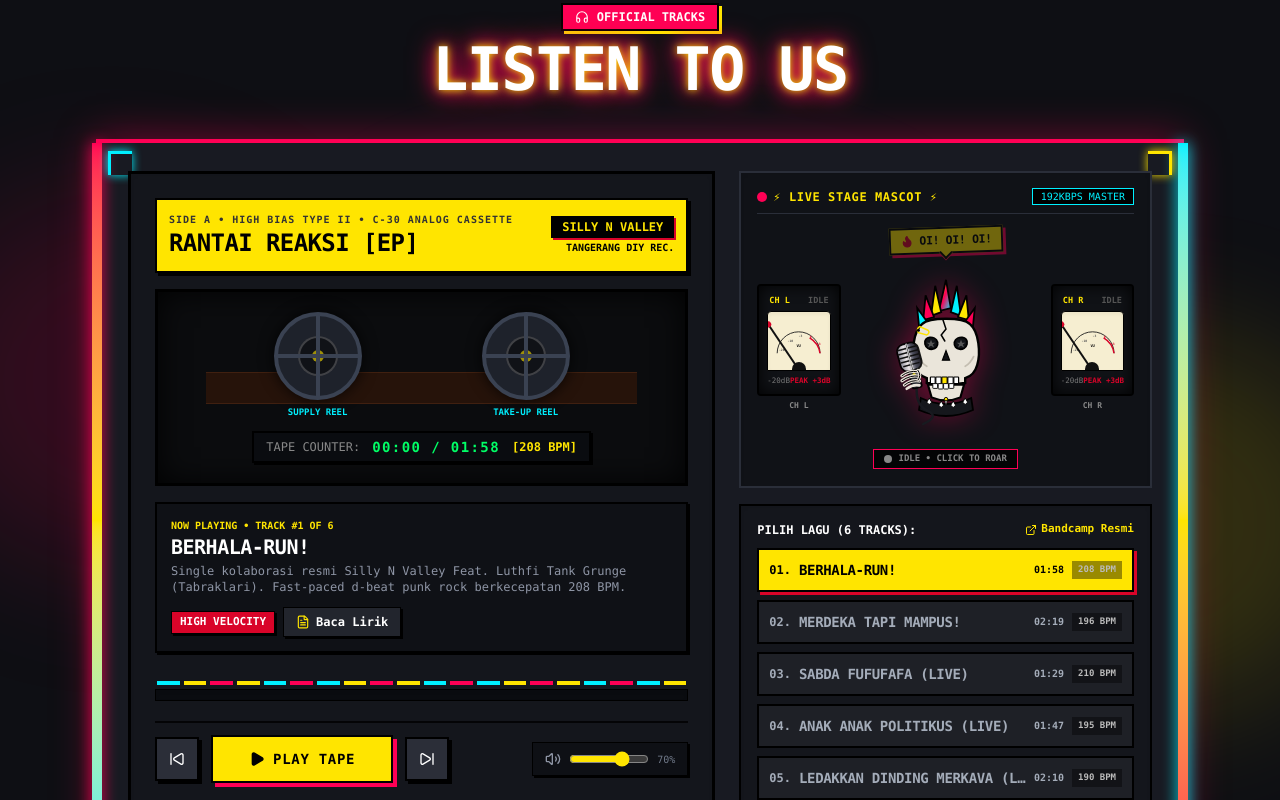
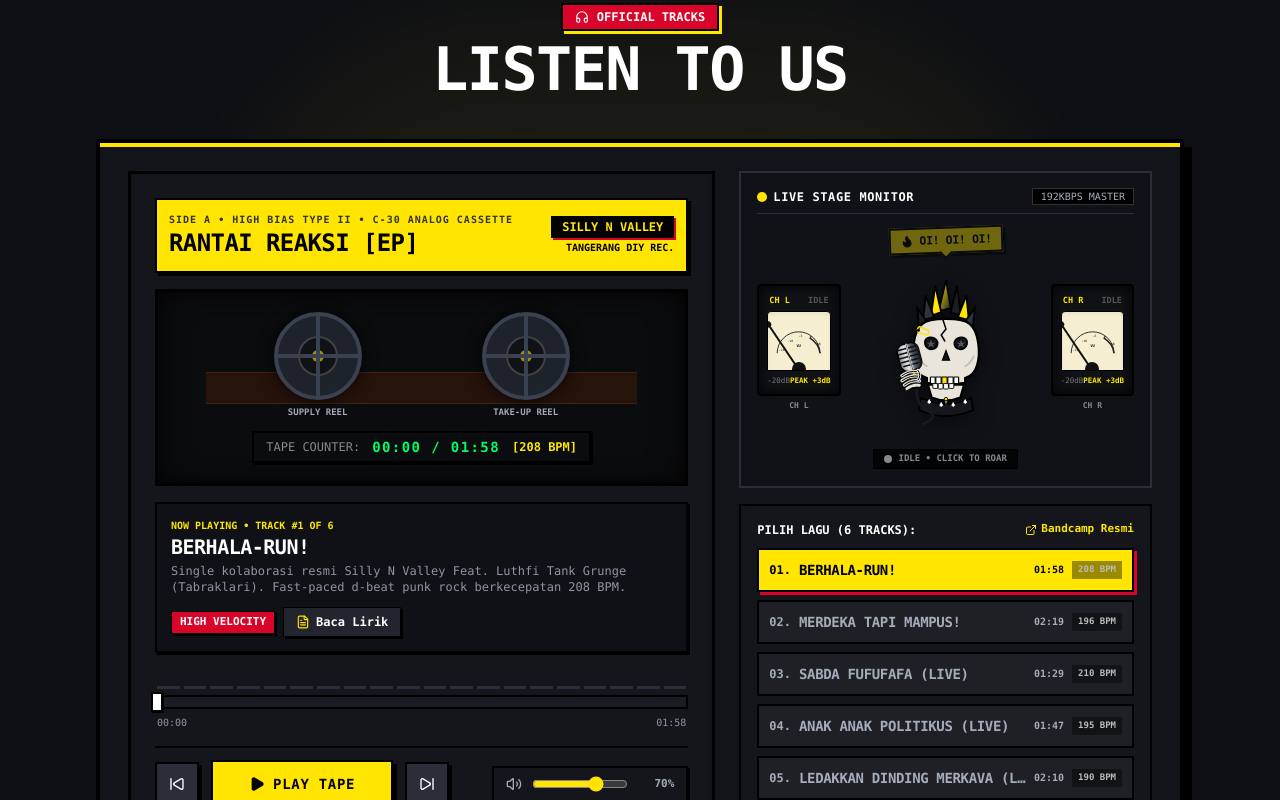
Before and after one commit to anggarenn/projectBand, a Next.js app: page / in a window 1280 px wide. Shown: the part 2800-3600 px from the top of the page. Built offline with nearby package versions, Linux system fonts and the light colour scheme; a web font is replaced by a local one.

Commit message:
refactor(player): simplify audio player UI with solid progress bar and monochrome theme

```diff
--- a/src/app/silly-n-valley/page.tsx
+++ b/src/app/silly-n-valley/page.tsx
@@ -158,11 +158,11 @@ function PunkSkullWithMic({
             : "opacity-40 scale-95"
         }`}
       >
-        <div className="bg-[#FFE500] text-black font-black text-[10px] sm:text-xs px-2.5 py-1 border-2 border-black shadow-[3px_3px_0px_#FF0055] uppercase font-mono tracking-tight flex items-center gap-1.5 rotate-[-2deg]">
-          <Flame className="w-3.5 h-3.5 text-[#D90429] fill-current" />
+        <div className="bg-[#FFE500] text-black font-black text-[10px] sm:text-xs px-2.5 py-1 border-2 border-black shadow-[3px_3px_0px_#000] uppercase font-mono tracking-tight flex items-center gap-1.5 rotate-[-2deg]">
+          <Flame className="w-3.5 h-3.5 text-black fill-current" />
           <span>{PUNK_SHOUTS[shoutIndex]}</span>
         </div>
-        <div className="w-2.5 h-2.5 bg-[#FFE500] border-r-2 border-b-2 border-black rotate-45 mx-auto -mt-1.5 shadow-[1px_1px_0px_#FF0055]" />
+        <div className="w-2.5 h-2.5 bg-[#FFE500] border-r-2 border-b-2 border-black rotate-45 mx-auto -mt-1.5 shadow-[1px_1px_0px_#000]" />
       </div>
 
       {/* SVG SKULL & VINTAGE MIC CANVAS */}
@@ -170,22 +170,21 @@ function PunkSkullWithMic({
         {/* Soundwaves radiating from mic (left side) */}
         {isPlaying && (
           <div className="absolute left-2 top-24 pointer-events-none z-0">
-            <div className="w-16 h-16 rounded-full border-2 border-[#00F0FF] animate-soundwave absolute -top-8 -left-8" />
-            <div className="w-24 h-24 rounded-full border-2 border-[#FFE500] animate-soundwave absolute -top-12 -left-12 [animation-delay:0.3s]" />
-            <div className="w-32 h-32 rounded-full border-2 border-[#FF0055] animate-soundwave absolute -top-16 -left-16 [animation-delay:0.6s]" />
+            <div className="w-16 h-16 rounded-full border-2 border-[#FFE500]/40 animate-soundwave absolute -top-8 -left-8" />
+            <div className="w-24 h-24 rounded-full border-2 border-[#FFE500]/25 animate-soundwave absolute -top-12 -left-12 [animation-delay:0.3s]" />
+            <div className="w-32 h-32 rounded-full border-2 border-[#FFE500]/15 animate-soundwave absolute -top-16 -left-16 [animation-delay:0.6s]" />
           </div>
         )}
 
         <svg
           viewBox="0 0 240 250"
-          className="w-full h-full drop-shadow-[0_0_15px_rgba(255,0,85,0.4)]"
+          className="w-full h-full drop-shadow-[0_4px_10px_rgba(0,0,0,0.5)]"
         >
           <defs>
-            {/* Neon Mohawk Gradient */}
+            {/* Punk Mohawk Duotone Gradient */}
             <linearGradient id="mohawkGrad" x1="0%" y1="0%" x2="100%" y2="100%">
               <stop offset="0%" stopColor="#FFE500" />
-              <stop offset="50%" stopColor="#FF0055" />
-              <stop offset="100%" stopColor="#00F0FF" />
+              <stop offset="100%" stopColor="#1A1D24" />
             </linearGradient>
             {/* Vintage Chrome Mic Gradient */}
             <linearGradient id="chromeMic" x1="0%" y1="0%" x2="100%" y2="0%">
@@ -200,11 +199,11 @@ function PunkSkullWithMic({
           <g className={isPlaying ? "animate-pulse" : ""}>
             <polygon points="120,8 108,60 128,55" fill="url(#mohawkGrad)" stroke="#000" strokeWidth="3" />
             <polygon points="102,18 95,68 112,62" fill="#FFE500" stroke="#000" strokeWidth="3" />
-            <polygon points="138,18 128,62 145,68" fill="#00F0FF" stroke="#000" strokeWidth="3" />
-            <polygon points="86,34 82,75 100,70" fill="#FF0055" stroke="#000" strokeWidth="3" />
+            <polygon points="138,18 128,62 145,68" fill="#1A1D24" stroke="#000" strokeWidth="3" />
+            <polygon points="86,34 82,75 100,70" fill="#2E333E" stroke="#000" strokeWidth="3" />
             <polygon points="154,34 140,70 158,75" fill="#FFE500" stroke="#000" strokeWidth="3" />
-            <polygon points="72,55 75,85 90,80" fill="#00F0FF" stroke="#000" strokeWidth="3" />
-            <polygon points="168,55 150,80 165,85" fill="#FF0055" stroke="#000" strokeWidth="3" />
+            <polygon points="72,55 75,85 90,80" fill="#1A1D24" stroke="#000" strokeWidth="3" />
+            <polygon points="168,55 150,80 165,85" fill="#2E333E" stroke="#000" strokeWidth="3" />
           </g>
 
           {/* ── STUDDED LEATHER COLLAR ── */}
@@ -235,17 +234,17 @@ function PunkSkullWithMic({
             <path d="M85,115 C82,102 102,100 106,112 C108,126 88,128 85,115 Z" fill="#111317" stroke="#000" strokeWidth="3" />
             <path d="M134,112 C138,100 158,102 155,115 C152,128 132,126 134,112 Z" fill="#111317" stroke="#000" strokeWidth="3" />
 
-            {/* Glowing Neon Cross / Star Pupils */}
-            <g className={isPlaying ? "animate-neon-flicker" : ""}>
+            {/* Analog Amber Eye Pupils */}
+            <g className={isPlaying ? "animate-pulse" : ""}>
               <polygon
                 points="95,108 97,113 102,113 98,116 100,121 95,118 90,121 92,116 88,113 93,113"
                 fill={isPlaying ? "#FFE500" : "#555"}
-                className={isPlaying ? "filter drop-shadow-[0_0_8px_#FFE500]" : ""}
+                className={isPlaying ? "filter drop-shadow-[0_0_4px_#FFE500]" : ""}
               />
               <polygon
                 points="145,108 147,113 152,113 148,116 150,121 145,118 140,121 142,116 138,113 143,113"
-                fill={isPlaying ? "#00F0FF" : "#555"}
-                className={isPlaying ? "filter drop-shadow-[0_0_8px_#00F0FF]" : ""}
+                fill={isPlaying ? "#FFE500" : "#555"}
+                className={isPlaying ? "filter drop-shadow-[0_0_4px_#FFE500]" : ""}
               />
             </g>
 
@@ -296,7 +295,7 @@ function PunkSkullWithMic({
               <path
                 d="M32,80 Q20,110 38,125 T25,145"
                 fill="none"
-                stroke="#00F0FF"
+                stroke="#FFE500"
                 strokeWidth="2"
                 strokeDasharray="8 12"
                 className="animate-pulse"
@@ -304,7 +303,7 @@ function PunkSkullWithMic({
             )}
 
             {/* Vintage Mic Grille Head */}
-            <rect x="15" y="10" width="34" height="42" rx="10" fill={isPlaying ? "#FF0055" : "#4A1020"} />
+            <rect x="15" y="10" width="34" height="42" rx="10" fill={isPlaying ? "#FFE500" : "#22252C"} />
             <rect x="14" y="8" width="36" height="46" rx="12" fill="url(#chromeMic)" stroke="#000" strokeWidth="3" opacity="0.9" />
             <line x1="16" y1="16" x2="48" y2="16" stroke="#111" strokeWidth="2.5" />
             <line x1="15" y1="23" x2="49" y2="23" stroke="#111" strokeWidth="2.5" />
@@ -336,10 +335,10 @@ function PunkSkullWithMic({
 
       {/* Status Tag beneath Skull */}
       <div className="mt-2 text-center">
-        <div className="inline-flex items-center gap-1.5 bg-black/80 px-2.5 py-0.5 border border-[#FF0055] text-[9px] font-mono font-bold">
-          <span className={`w-2 h-2 rounded-full ${isPlaying ? "bg-[#00FF66] animate-ping" : "bg-[#888]"}`} />
+        <div className="inline-flex items-center gap-1.5 bg-black/80 px-2.5 py-0.5 border border-black text-[9px] font-mono font-bold">
+          <span className={`w-2 h-2 rounded-full ${isPlaying ? "bg-[#FFE500] animate-ping" : "bg-[#888]"}`} />
           <span className={isPlaying ? "text-[#FFE500]" : "text-[#888]"}>
-            {isPlaying ? "SCREAMING INTO MIC" : "IDLE • CLICK TO ROAR"}
+            {isPlaying ? "VOCAL TRACK LIVE" : "IDLE • CLICK TO ROAR"}
           </span>
         </div>
       </div>
@@ -362,7 +361,7 @@ function AnalogVUMeter({
     <div className="bg-[#101216] border-2 border-black p-1.5 sm:p-2 rounded-sm shadow-[inset_0_0_15px_rgba(0,0,0,0.9)] flex flex-col items-center w-full max-w-[105px] sm:max-w-[130px]">
       <div className="flex justify-between items-center w-full text-[8.5px] font-mono text-[#888] font-bold px-0.5 mb-1">
         <span className="text-[#FFE500]">CH {channel}</span>
-        <span className={isPlaying ? "text-[#00FF66] animate-pulse" : "text-[#555]"}>
+        <span className={isPlaying ? "text-[#FFE500] animate-pulse" : "text-[#555]"}>
           {isPlaying ? "LIVE" : "IDLE"}
         </span>
       </div>
@@ -371,12 +370,12 @@ function AnalogVUMeter({
         <div className={`absolute inset-0 transition-opacity duration-300 ${isPlaying ? "bg-[#FFE500]/25" : "bg-[#FFE500]/5"}`} />
         <svg viewBox="0 0 100 50" className="w-full h-full absolute inset-0">
           <path d="M 15 45 A 35 35 0 0 1 85 45" fill="none" stroke="#222" strokeWidth="1.5" />
-          <path d="M 68 20 A 35 35 0 0 1 85 45" fill="none" stroke="#D90429" strokeWidth="2.5" />
+          <path d="M 68 20 A 35 35 0 0 1 85 45" fill="none" stroke="#222" strokeWidth="2.5" />
           <text x="18" y="42" fontSize="5" fill="#555" fontWeight="bold">-20</text>
           <text x="32" y="27" fontSize="5" fill="#555" fontWeight="bold">-10</text>
           <text x="50" y="19" fontSize="5" fill="#555" fontWeight="bold">-3</text>
-          <text x="68" y="20" fontSize="5" fill="#D90429" fontWeight="bold">0</text>
-          <text x="80" y="32" fontSize="5" fill="#D90429" fontWeight="bold">+3</text>
+          <text x="68" y="20" fontSize="5" fill="#111" fontWeight="bold">0</text>
+          <text x="80" y="32" fontSize="5" fill="#111" fontWeight="bold">+3</text>
           <text x="50" y="34" fontSize="6" fill="#111" fontWeight="900" textAnchor="middle">VU</text>
         </svg>
         {/* Needle */}
@@ -386,13 +385,13 @@ function AnalogVUMeter({
           }`}
           style={{ transform: `rotate(${needleAngle}deg)` }}
         >
-          <div className="w-1.5 h-1.5 rounded-full bg-[#D90429] -ml-0.5 -mt-0.5" />
+          <div className="w-1.5 h-1.5 rounded-full bg-[#111] -ml-0.5 -mt-0.5" />
         </div>
         <div className="w-3.5 h-2 rounded-t-full bg-[#111] z-20" />
       </div>
       <div className="mt-1 flex items-center justify-between w-full text-[7.5px] font-mono text-[#777]">
         <span>-20dB</span>
-        <span className="text-[#D90429] font-bold">PEAK +3dB</span>
+        <span className="text-[#FFE500] font-bold">PEAK +3dB</span>
       </div>
     </div>
   );
@@ -1627,34 +1626,26 @@ CH 8: Backing Vocal (Guitar 2) -> Shure SM58 (Boom Stand)
       )}
 
       {/* ─── SECTION 3: VINTAGE 80s CASSETTE TAPE DECK & NEON PUNK JUKEBOX ──── */}
+      {/* ─── SECTION 3: VINTAGE CASSETTE TAPE DECK & AUDIO PLAYER ──── */}
       <section id="music" className="py-20 bg-[#0E0F14] text-[#EBE7DF] border-b-4 border-black relative overflow-hidden">
-        {/* Ambient Neon Atmosphere Blobs & Sparks */}
-        <div className="absolute top-1/4 -left-20 w-96 h-96 bg-[#FF0055]/15 rounded-full blur-3xl pointer-events-none" />
-        <div className="absolute bottom-1/4 -right-20 w-96 h-96 bg-[#FFE500]/15 rounded-full blur-3xl pointer-events-none" />
-        <div className="absolute top-1/2 left-1/2 -translate-x-1/2 -translate-y-1/2 w-[700px] h-[500px] bg-[#00F0FF]/10 rounded-full blur-3xl pointer-events-none" />
+        {/* Subtle Ambient Studio Backdrop */}
+        <div className="absolute top-1/3 left-1/2 -translate-x-1/2 -translate-y-1/2 w-[800px] h-[500px] bg-[#FFE500]/5 rounded-full blur-3xl pointer-events-none" />
 
         <div className="max-w-6xl mx-auto px-4 sm:px-6 lg:px-8 relative z-10">
           {/* Section Header */}
           <div className="text-center max-w-2xl mx-auto mb-8 sm:mb-10 space-y-2">
-            <div className="inline-flex items-center gap-2 bg-[#FF0055] text-white px-3 py-1 font-mono text-xs font-black uppercase border-2 border-black shadow-[3px_3px_0px_#FFE500]">
+            <div className="inline-flex items-center gap-2 bg-[#D90429] text-white px-3 py-1 font-mono text-xs font-black uppercase border-2 border-black shadow-[3px_3px_0px_#FFE500]">
               <Headphones className="w-3.5 h-3.5" /> OFFICIAL TRACKS
             </div>
-            <h2 className="text-4xl sm:text-6xl font-black uppercase tracking-tight text-white neon-text-glow">
+            <h2 className="text-4xl sm:text-6xl font-black uppercase tracking-tight text-white">
               LISTEN TO US
             </h2>
           </div>
 
-          {/* CHUNKY NEON PUNK JUKEBOX HOUSING */}
-          <div className="bg-[#181A22] border-4 border-[#FF0055] p-4 sm:p-7 relative max-w-6xl mx-auto rounded-none shadow-[0_0_40px_rgba(255,0,85,0.4)]">
-            {/* Glowing Neon Side Pillars */}
-            <div className="absolute top-0 bottom-0 -left-2 w-2.5 bg-gradient-to-b from-[#FF0055] via-[#FFE500] to-[#00F0FF] shadow-[0_0_15px_#FF0055] hidden sm:block pointer-events-none" />
-            <div className="absolute top-0 bottom-0 -right-2 w-2.5 bg-gradient-to-b from-[#00F0FF] via-[#FFE500] to-[#FF0055] shadow-[0_0_15px_#00F0FF] hidden sm:block pointer-events-none" />
-
-            {/* Neon Corner Brackets */}
-            <div className="absolute top-2 left-2 w-6 h-6 border-t-3 border-l-3 border-[#00F0FF] pointer-events-none shadow-[0_0_10px_#00F0FF]" />
-            <div className="absolute top-2 right-2 w-6 h-6 border-t-3 border-r-3 border-[#FFE500] pointer-events-none shadow-[0_0_10px_#FFE500]" />
-            <div className="absolute bottom-2 left-2 w-6 h-6 border-b-3 border-l-3 border-[#FFE500] pointer-events-none shadow-[0_0_10px_#FFE500]" />
-            <div className="absolute bottom-2 right-2 w-6 h-6 border-b-3 border-r-3 border-[#00F0FF] pointer-events-none shadow-[0_0_10px_#00F0FF]" />
+          {/* VINTAGE STUDIO TAPE DECK INDUSTRIAL RACK HOUSING */}
+          <div className="bg-[#12141A] border-4 border-black p-4 sm:p-7 relative max-w-6xl mx-auto rounded-none shadow-[8px_8px_0px_#000]">
+            {/* Clean Industrial Top Accent Line */}
+            <div className="absolute top-0 inset-x-0 h-1 bg-[#FFE500] pointer-events-none" />
 
             <div className="grid grid-cols-1 lg:grid-cols-12 gap-6 relative z-10">
               {/* LEFT COLUMN (7 COLS): FULL CASSETTE TAPE DECK & CONTROLS */}
@@ -1680,9 +1671,9 @@ CH 8: Backing Vocal (Guitar 2) -> Shure SM58 (Boom Stand)
 
                   {/* CASSETTE TAPE WINDOW & ROTATING SPOOLS */}
                   <div className="my-4 bg-[#0B0C0E] border-3 border-black p-3 sm:p-5 relative shadow-[inset_0_0_30px_rgba(0,0,0,0.9)] overflow-hidden">
-                    {/* Backlight Glow inside cassette well */}
+                    {/* Backlight warm glow inside cassette well */}
                     <div className={`absolute inset-0 pointer-events-none transition-opacity duration-300 ${
-                      isPlaying ? "bg-[#00F0FF]/10" : "bg-transparent"
+                      isPlaying ? "bg-[#FFE500]/5" : "bg-transparent"
                     }`} />
 
                     {/* Magnetic tape ribbon */}
@@ -1704,7 +1695,7 @@ CH 8: Backing Vocal (Guitar 2) -> Shure SM58 (Boom Stand)
                           <div className="absolute w-full h-1 bg-[#3A4252] pointer-events-none" />
                           <div className="absolute h-full w-1 bg-[#3A4252] pointer-events-none" />
                         </div>
-                        <span className="text-[9px] text-[#00F0FF] mt-1.5 font-mono font-bold uppercase">SUPPLY REEL</span>
+                        <span className="text-[9px] text-[#A4ACB9] mt-1.5 font-mono font-bold uppercase">SUPPLY REEL</span>
                       </div>
 
                       {/* Right Spool (Take-up) */}
@@ -1720,7 +1711,7 @@ CH 8: Backing Vocal (Guitar 2) -> Shure SM58 (Boom Stand)
                           <div className="absolute w-full h-1 bg-[#3A4252] pointer-events-none" />
                           <div className="absolute h-full w-1 bg-[#3A4252] pointer-events-none" />
                         </div>
-                        <span className="text-[9px] text-[#00F0FF] mt-1.5 font-mono font-bold uppercase">TAKE-UP REEL</span>
+                        <span className="text-[9px] text-[#A4ACB9] mt-1.5 font-mono font-bold uppercase">TAKE-UP REEL</span>
                       </div>
                     </div>
 
@@ -1776,52 +1767,65 @@ CH 8: Backing Vocal (Guitar 2) -> Shure SM58 (Boom Stand)
                     preload="auto"
                   />
 
-                  {/* DANCING NEON SPECTRUM EQUALIZER BARS & SEEK BAR */}
-                  <div className="mt-3">
-                    <div className="flex items-end gap-1 h-5 mb-1 px-0.5">
+                  {/* MONOCHROME SPECTRUM EQUALIZER BARS & NORMAL SEEK BAR */}
+                  <div className="mt-4 space-y-1.5">
+                    {/* Uniform Spectrum Bars */}
+                    <div className="flex items-end gap-1 h-5 px-0.5" aria-hidden="true">
                       {[1, 2, 3, 4, 5, 6, 7, 8, 9, 10, 11, 12, 13, 14, 15, 16, 17, 18, 19, 20].map(bar => {
                         const height = isPlaying
                           ? `${Math.max(20, ((bar * 23 + playbackSec * 29) % 80) + 20)}%`
-                          : "20%";
+                          : "15%";
                         return (
                           <div
                             key={bar}
                             className={`flex-1 transition-all duration-150 ${
-                              bar % 3 === 0
-                                ? "bg-[#FF0055]"
-                                : bar % 2 === 0
-                                ? "bg-[#FFE500]"
-                                : "bg-[#00F0FF]"
+                              isPlaying ? "bg-[#FFE500]" : "bg-[#2A2E39]"
                             }`}
                             style={{ height }}
                           />
                         );
                       })}
                     </div>
+
+                    {/* Normal Progress / Seek Bar with Scrubber */}
                     <div
-                      className="w-full bg-[#0A0C10] h-3 rounded-none overflow-hidden border border-black cursor-pointer shadow-inner"
+                      className="relative w-full bg-[#1A1D24] h-3.5 border-2 border-black cursor-pointer shadow-inner group select-none"
                       onClick={e => {
                         if (!audioRef.current) return;
                         const rect = e.currentTarget.getBoundingClientRect();
                         const clickX = e.clientX - rect.left;
-                        const newPct = clickX / rect.width;
+                        const newPct = Math.max(0, Math.min(1, clickX / rect.width));
                         const targetSec = newPct * activeTrack.durationSec;
                         audioRef.current.currentTime = targetSec;
                         setPlaybackSec(Math.floor(targetSec));
                       }}
-                      title="Klik untuk seek posisi audio"
+                      title="Klik untuk seek posisi lagu"
+                      role="progressbar"
+                      aria-valuenow={playbackSec}
+                      aria-valuemin={0}
+                      aria-valuemax={activeTrack.durationSec}
                     >
+                      {/* Fill Bar Solid Yellow */}
                       <div
-                        className="bg-gradient-to-r from-[#FFE500] via-[#00F0FF] to-[#FF0055] h-full transition-all duration-150"
+                        className="bg-[#FFE500] h-full transition-all duration-100 relative pointer-events-none"
                         style={{
                           width: `${Math.min(100, (playbackSec / activeTrack.durationSec) * 100)}%`
                         }}
-                      />
-                    </div>
-                  </div>
-
-                  {/* HEAVY TACTILE TRANSPORT BUTTONS */}
-                  <div className="mt-5 flex flex-col sm:flex-row items-center justify-between gap-3 pt-3 border-t-2 border-black/80">
+                      >
+                        {/* Scrubber Thumb Indicator */}
+                        <div className="absolute right-0 top-1/2 -translate-y-1/2 translate-x-1/2 w-3 h-5 bg-white border-2 border-black shadow-[1px_1px_0px_#000] group-hover:scale-110 transition-transform" />
+                      </div>
+                    </div>
+
+                    {/* Time Counter Below Seek Bar */}
+                    <div className="flex justify-between items-center text-[10px] font-mono text-[#8E95A5] px-0.5">
+                      <span>{formatTime(playbackSec)}</span>
+                      <span>{activeTrack.duration}</span>
+                    </div>
+                  </div>
+
+                  {/* HEAVY TACTILE TRANSPORT BUTTONS & NORMAL VOLUME SLIDER */}
+                  <div className="mt-4 flex flex-col sm:flex-row items-center justify-between gap-3 pt-3 border-t-2 border-black/80">
                     {/* Buttons */}
                     <div className="flex items-center gap-2 sm:gap-3 w-full sm:w-auto">
                       <button
@@ -1837,8 +1841,8 @@ CH 8: Backing Vocal (Guitar 2) -> Shure SM58 (Boom Stand)
                         onClick={togglePlayPause}
                         className={`flex-1 sm:flex-initial px-6 sm:px-9 py-3 min-h-[44px] font-mono font-black text-sm uppercase tracking-wider border-2 border-black flex items-center justify-center gap-2 transition-all active:translate-y-0.5 active:shadow-none cursor-pointer ${
                           isPlaying
-                            ? "bg-[#FF0055] text-white shadow-[4px_4px_0px_#FFE500]"
-                            : "bg-[#FFE500] text-black shadow-[4px_4px_0px_#FF0055]"
+                            ? "bg-[#D90429] text-white shadow-[4px_4px_0px_#000]"
+                            : "bg-[#FFE500] text-black shadow-[4px_4px_0px_#000]"
                         }`}
                       >
                         {isPlaying ? (
@@ -1862,12 +1866,13 @@ CH 8: Backing Vocal (Guitar 2) -> Shure SM58 (Boom Stand)
                       </button>
                     </div>
 
-                    {/* Volume */}
-                    <div className="flex items-center gap-2 bg-[#0E1015] px-3 py-2 border border-black shadow-[2px_2px_0px_#000] text-xs font-mono w-full sm:w-auto justify-between sm:justify-start">
+                    {/* Volume Slider & Mute Toggle */}
+                    <div className="flex items-center gap-2.5 bg-[#14161C] px-3 py-2 border-2 border-black shadow-[2px_2px_0px_#000] text-xs font-mono w-full sm:w-auto justify-between sm:justify-start">
                       <button
                         onClick={() => setIsMuted(!isMuted)}
-                        className="text-[#8E95A5] hover:text-[#FFE500] cursor-pointer"
-                        aria-label="Toggle mute"
+                        className="text-[#A4ACB9] hover:text-[#FFE500] transition-colors cursor-pointer"
+                        aria-label={isMuted ? "Unmute audio" : "Mute audio"}
+                        title={isMuted ? "Unmute" : "Mute"}
                       >
                         {isMuted ? (
                           <VolumeX className="w-4 h-4 text-[#D90429]" />
@@ -1880,13 +1885,17 @@ CH 8: Backing Vocal (Guitar 2) -> Shure SM58 (Boom Stand)
                         min="0"
                         max="1"
                         step="0.05"
-                        value={volume}
-                        onChange={e => setVolume(parseFloat(e.target.value))}
-                        className="w-20 accent-[#FFE500] cursor-pointer"
+                        value={isMuted ? 0 : volume}
+                        onChange={e => {
+                          const val = parseFloat(e.target.value);
+                          setVolume(val);
+                          if (isMuted && val > 0) setIsMuted(false);
+                        }}
+                        className="w-24 h-2 bg-[#22242B] accent-[#FFE500] rounded-none cursor-pointer"
                         aria-label="Volume slider"
                       />
-                      <span className="text-[10px] text-[#717A8A]">
-                        {isMuted ? "MUTE" : `${Math.round(volume * 100)}%`}
+                      <span className="text-[11px] font-bold text-[#A4ACB9] w-9 text-right tabular-nums">
+                        {isMuted ? "0%" : `${Math.round(volume * 100)}%`}
                       </span>
                     </div>
                   </div>
@@ -1918,13 +1927,13 @@ CH 8: Backing Vocal (Guitar 2) -> Shure SM58 (Boom Stand)
                 <div className="bg-[#101217] border-2 border-[#2A2E39] p-3 sm:p-4 shadow-inner relative overflow-hidden">
                   <div className="flex items-center justify-between pb-2 mb-3 border-b border-[#2A2E39]">
                     <div className="flex items-center gap-1.5">
-                      <div className="w-2.5 h-2.5 rounded-full bg-[#FF0055]" />
-                      <span className="font-mono text-xs font-black text-[#FFE500] uppercase tracking-wider">
-                        ⚡ LIVE STAGE MASCOT ⚡
+                      <div className="w-2.5 h-2.5 rounded-full bg-[#FFE500]" />
+                      <span className="font-mono text-xs font-black text-white uppercase tracking-wider">
+                        LIVE STAGE MONITOR
                       </span>
                     </div>
-                    <div className="text-[10px] font-mono text-[#00F0FF]">
-                      <span className="bg-black px-2 py-0.5 border border-[#00F0FF]">192KBPS MASTER</span>
+                    <div className="text-[10px] font-mono text-[#A4ACB9]">
+                      <span className="bg-black px-2 py-0.5 border border-[#333]">192KBPS MASTER</span>
                     </div>
                   </div>
 
```
